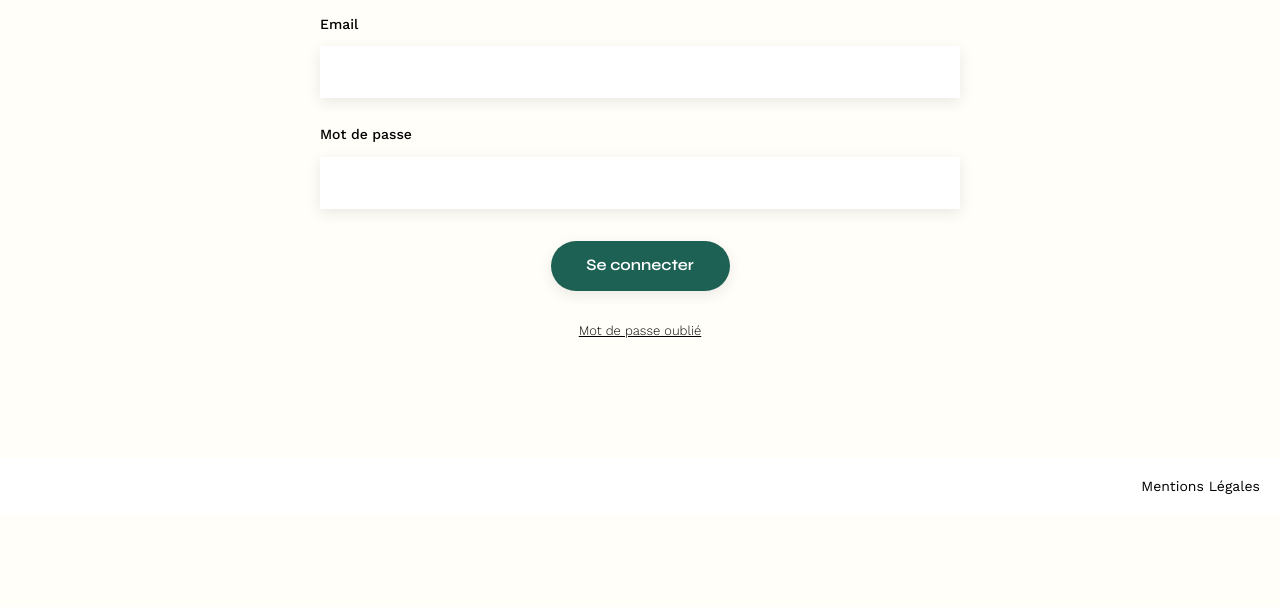
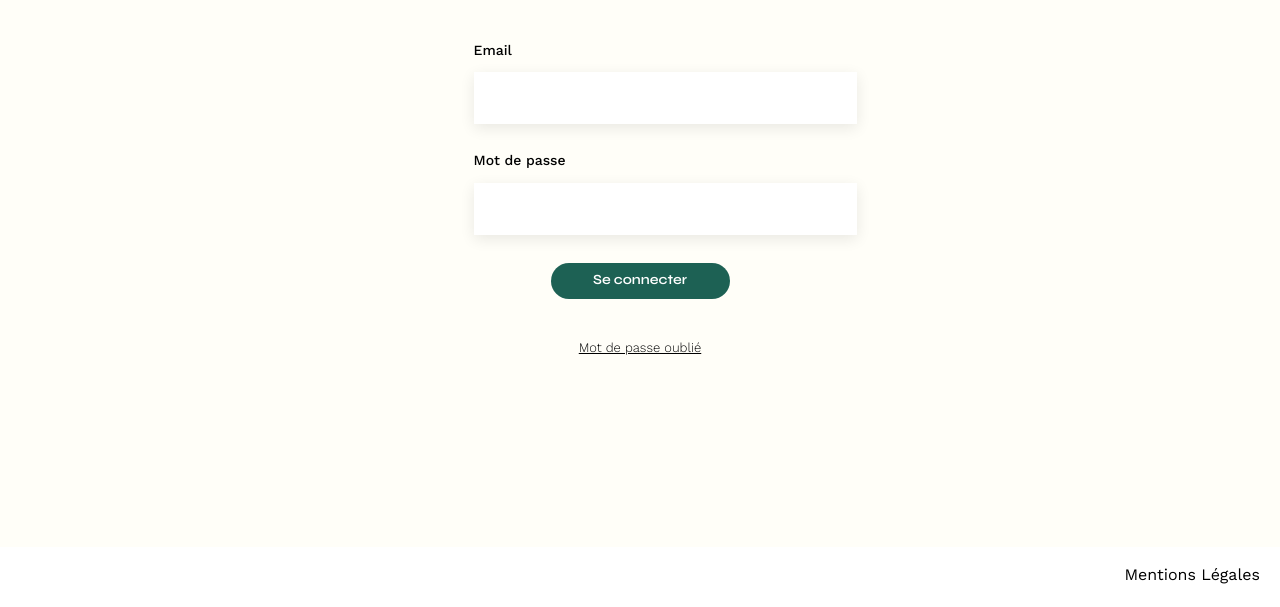
Before and after one commit to ju2dev/Portfolio-architecte, a plain HTML site: page FrontEnd/login/login.html in a window 1280 px wide. Shown: the part 244-851 px from the top of the page. Before the commit the page ends 800 px from the top, so only its background shows below. Drawn offline with nearby package versions, Linux system fonts and the light colour scheme.

Commit message:
détails

```diff
--- a/FrontEnd/login/style.css
+++ b/FrontEnd/login/style.css
@@ -26,7 +26,6 @@
   figure, figcaption, footer, header, hgroup,
   menu, nav, output, ruby, section, summary,
   time, mark, audio, video {
-	  margin: 0;
 	  padding: 0;
 	  border: 0;
 	  font-size: 100%;
@@ -48,6 +47,10 @@
 	  background-color: #FFFEF8;
   }
 
+  html {
+  height: 100%;
+}
+
   ol, ul {
 	  list-style: none;
   }
@@ -65,7 +68,7 @@
   }
   /** end reset css**/
   body {
-
+	height: 100%;
 	  margin: auto;
 	  font-family: 'Work Sans' ;
 	  font-size: 14px;
@@ -122,15 +125,14 @@
 	  padding-bottom: 20px;
 	  cursor: pointer;
 	  font-family: 'Work Sans' ;
-	  font-size: 14px;
+	  font-size: 16px;
 	  font-weight: 400;
 	  line-height: 16.42px;
 	  padding-right: 20px;
   }
 
   li:hover {
-	  color: #B1663C;
-	  text-align: center;
+	font-weight: 500;
 }
 
   #contact {
@@ -156,20 +158,25 @@
 	  flex-direction: column;
   }
 
-  #contact input {
+  #password , #email {
 	  height: 50px;
 	  border: none;
 	  box-shadow: 0px 4px 14px rgba(0, 0, 0, 0.09);
 	  cursor: pointer;
 	  font-size: 16px;
+	  width: 379px;
+	margin-left: 12vw;
   }
+
   #contact label {
 	  margin: 2em 0 1em 0;
 	  font-family: 'Work Sans';
 	  font-size: 14px;
 	  font-weight: 500;
 	  line-height: 16.42px;
+	  margin-left: 12vw;
   }
+
   #contact textarea {
 	  border: none;
 	  box-shadow: 0px 4px 14px rgba(0, 0, 0, 0.09);
@@ -186,6 +193,10 @@
 	border-radius: 60px ;
 	font-size: 14px;
 	line-height: 16.8px;
+	border: none;
+	height: 36px;
+	cursor: pointer;
+
   }
 
   footer nav ul {
@@ -193,6 +204,13 @@
 	justify-content: flex-end;
 	background-color: white;
 	width: 100vw;
+	height: 60px;
+	position: absolute;
+  	bottom: -8vh;
+}
+
+footer {
+	margin-left: calc(-50vw + 50%);
 }
 
   .selected {
@@ -204,7 +222,6 @@
 	text-decoration: none;
 	color: inherit;
 	font-family: 'Work Sans';
-	  font-weight: 400;
 	font-size: 16px;
 	line-height: 18px;
   }
@@ -221,3 +238,10 @@
 	height: 22px;
 	font-size: bold;
 }
+
+/* Styles pour les petits écrans (mobiles) */
+@media (max-width: 440px) {
+ nav li {
+	padding-right: 0;
+}
+ }
```
Lines whose indentation alone changed are shown as unchanged.
